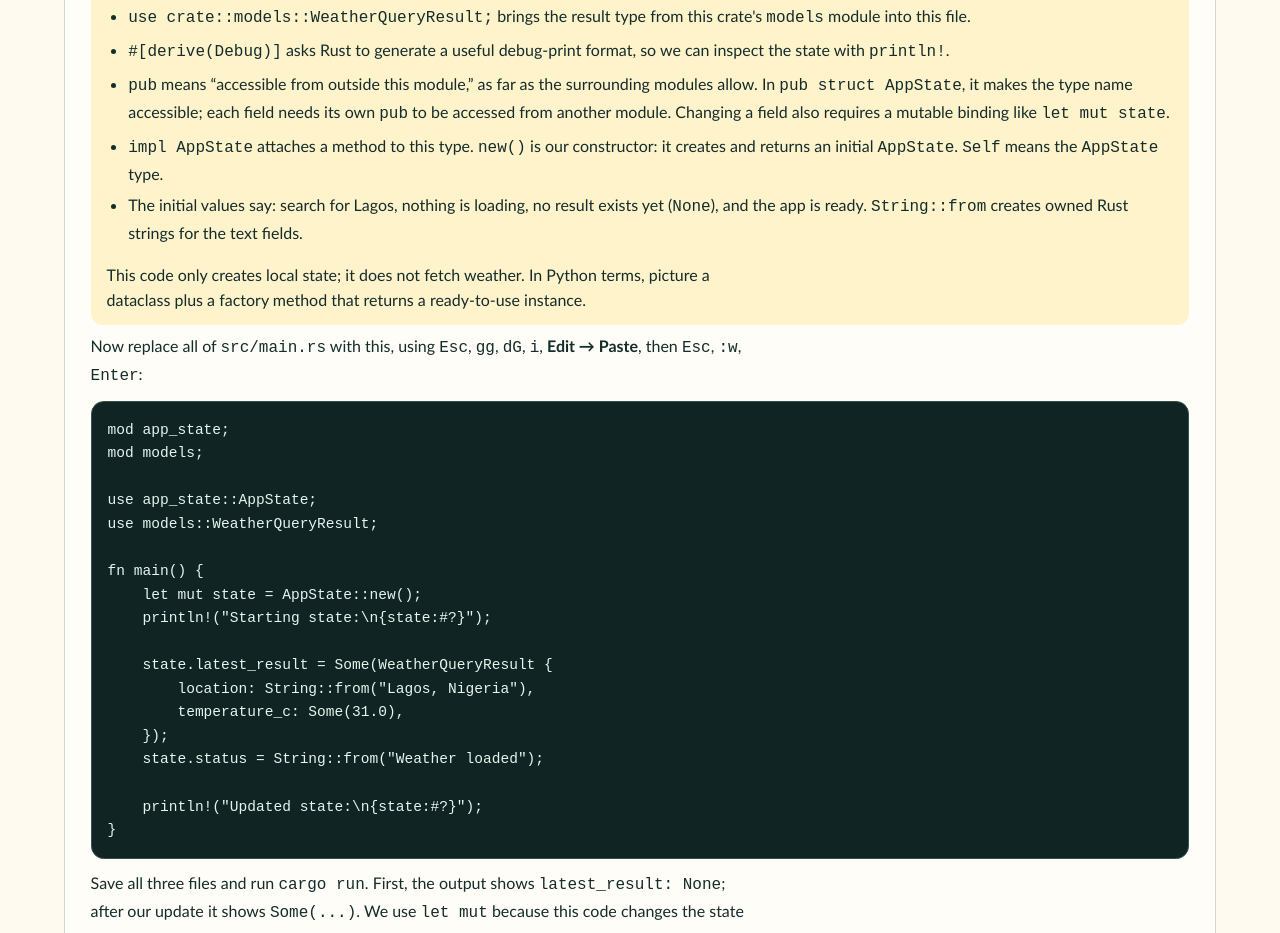
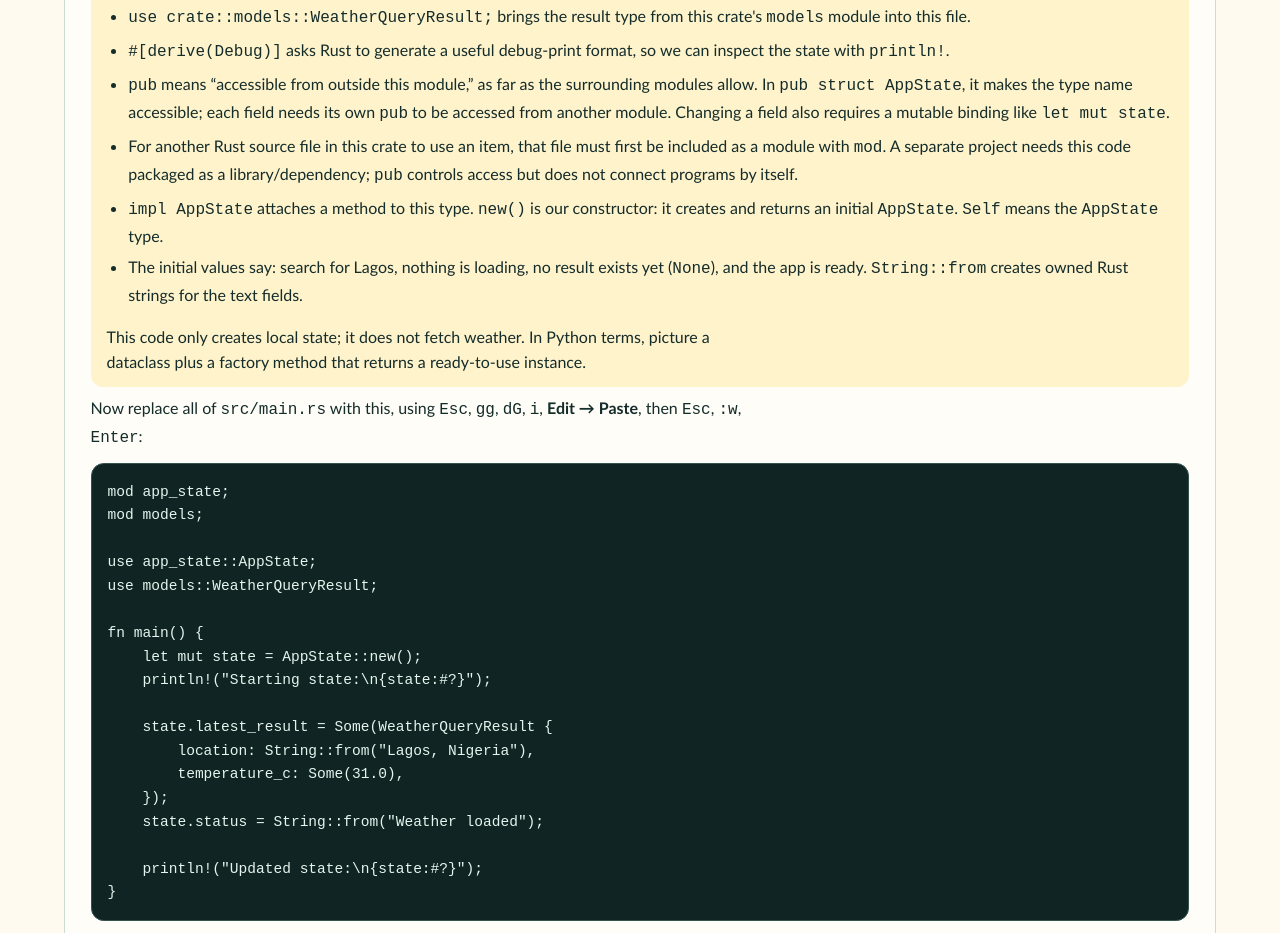
Before and after one commit to theAfricanQuant/weather_app, a plain HTML site: page lessons/0003-app-state.html in a window 1280 px wide. Shown: the part 4016-4949 px from the top of the page. Drawn offline with Linux system fonts and the light colour scheme.

Commit message:
Explain pub for modules and separate programs

```diff
--- a/lessons/0003-app-state.html
+++ b/lessons/0003-app-state.html
@@ -140,6 +140,7 @@ impl AppState {
           <li><code>use crate::models::WeatherQueryResult;</code> brings the result type from this crate's <code>models</code> module into this file.</li>
           <li><code>#[derive(Debug)]</code> asks Rust to generate a useful debug-print format, so we can inspect the state with <code>println!</code>.</li>
           <li><code>pub</code> means “accessible from outside this module,” as far as the surrounding modules allow. In <code>pub struct AppState</code>, it makes the type name accessible; each field needs its own <code>pub</code> to be accessed from another module. Changing a field also requires a mutable binding like <code>let mut state</code>.</li>
+          <li>For another Rust source file in this crate to use an item, that file must first be included as a module with <code>mod</code>. A separate project needs this code packaged as a library/dependency; <code>pub</code> controls access but does not connect programs by itself.</li>
           <li><code>impl AppState</code> attaches a method to this type. <code>new()</code> is our constructor: it creates and returns an initial <code>AppState</code>. <code>Self</code> means the <code>AppState</code> type.</li>
           <li>The initial values say: search for Lagos, nothing is loading, no result exists yet (<code>None</code>), and the app is ready. <code>String::from</code> creates owned Rust strings for the text fields.</li>
         </ul>
```
